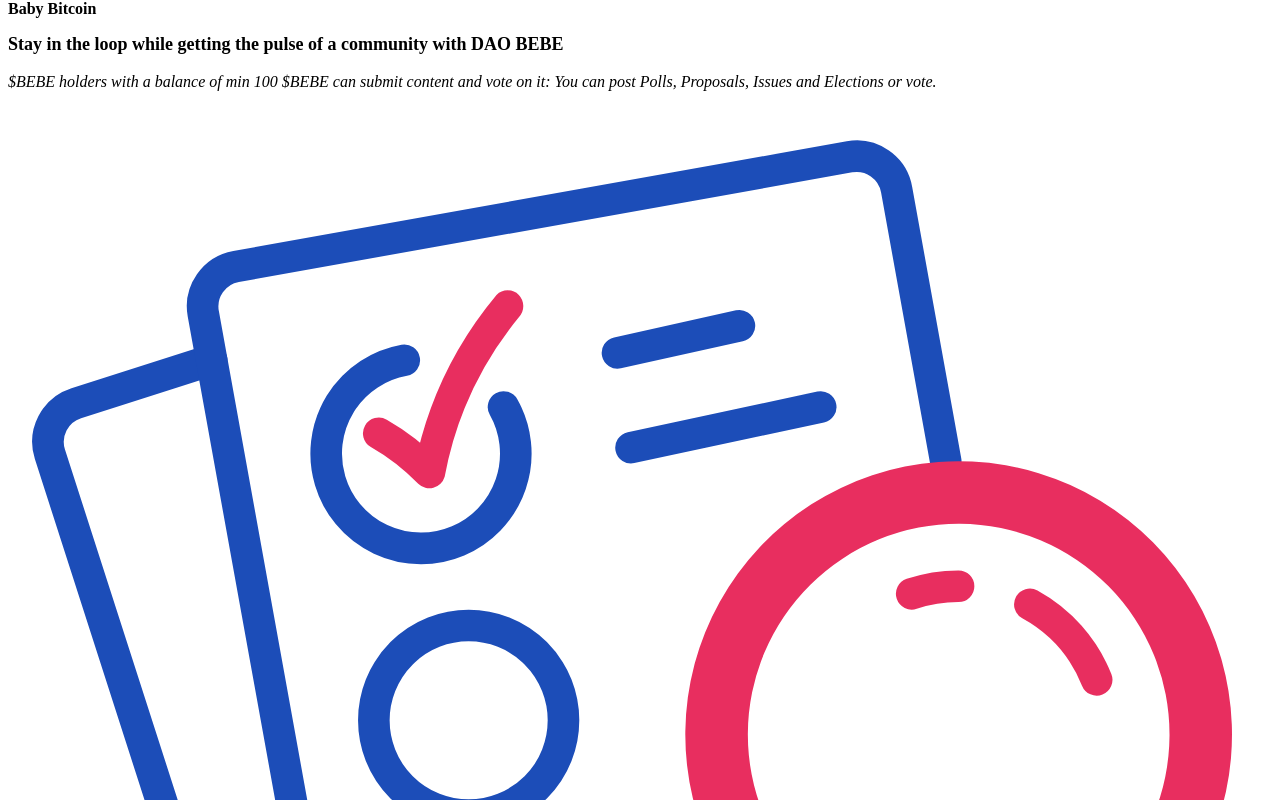
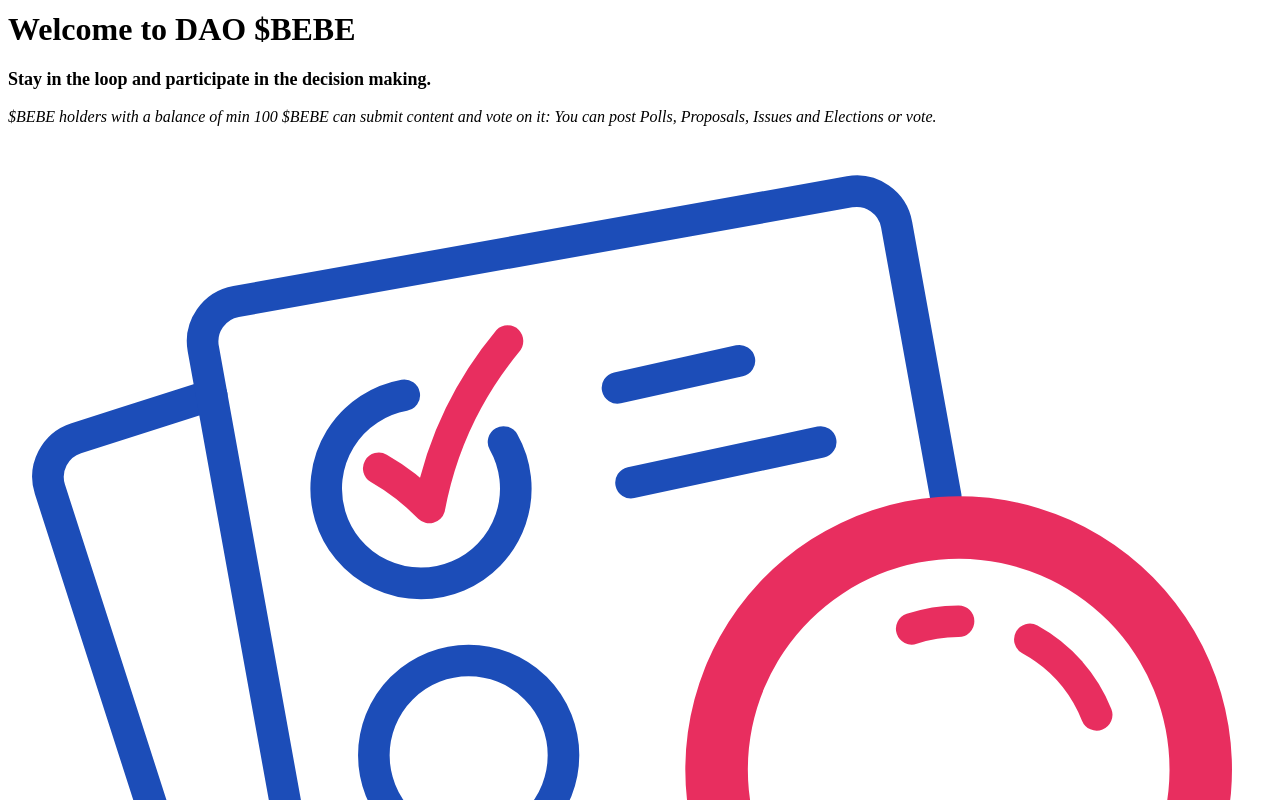
Before and after one commit to Baby-Bitcoin/bebe-dao, a website with bundled scripts: page public_html/index.html in a window 1280 px wide. Shown: the part 6197-6997 px from the top of the page. Built offline with nearby package versions, Linux system fonts and the light colour scheme.

Commit message:
more text changes

```diff
--- a/public_html/index.html
+++ b/public_html/index.html
@@ -127,10 +127,10 @@
         <div class="features">
             <img id="close-features" src="/svgs/close.svg" alt="close icon" />
             <img style="width: 120px" title="BEBE" alt="BEBE" src="/img/bebe-logo-transparent.png" />
-            <h1 style="font-size: 16px;">Baby Bitcoin</h1>
+            <h1>Welcome to DAO $BEBE</h1>
             <p class="first-paragraph">
-                <b style="font-size: 18px">Stay in the loop while getting the pulse of a community with
-                    DAO BEBE</b><br><br><i>$BEBE holders with a balance of min 100 $BEBE can submit content and vote on
+                <b style="font-size: 18px">Stay in the loop and participate in the decision making.</b><br><br><i>$BEBE
+                    holders with a balance of min 100 $BEBE can submit content and vote on
                     it: You can post Polls, Proposals, Issues and Elections or vote.</i>
             </p>
             <div class="grid-3">
```
